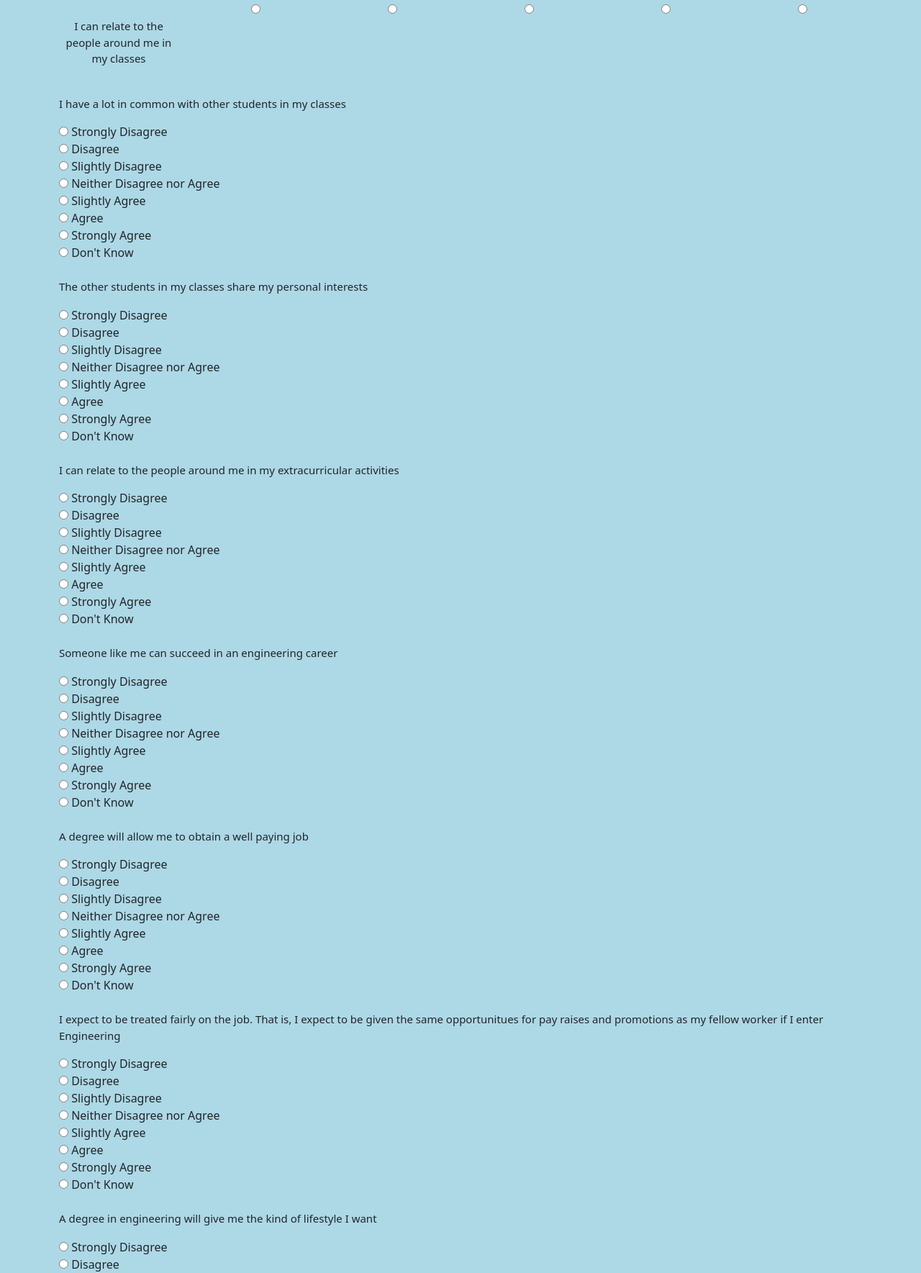
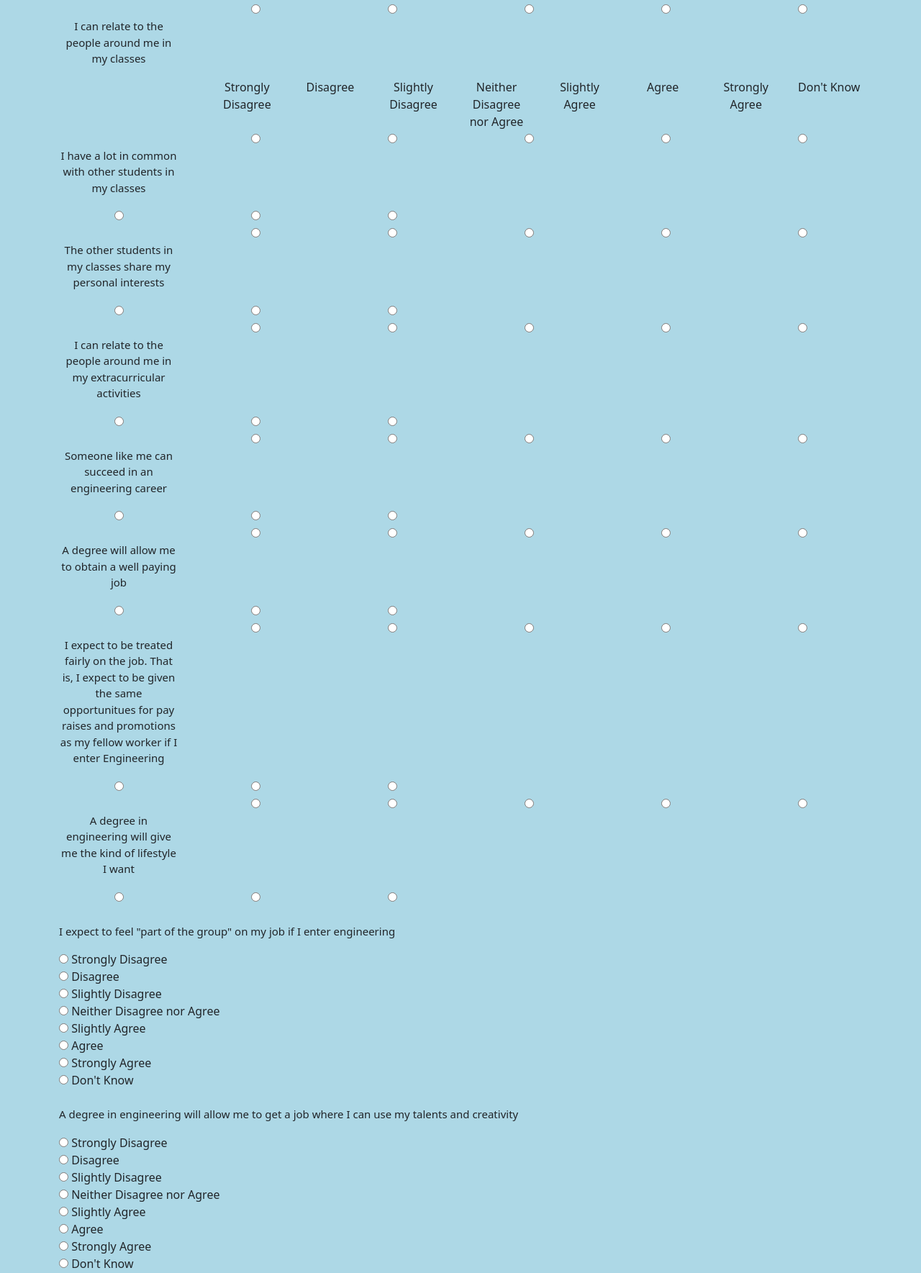
Before and after one commit to deborah620/ITSME, a Django app: page / in a window 1280 px wide. Shown: the part 3364-5133 px from the top of the page at 72% size. Run offline with Django 4.2, Linux system fonts and the light colour scheme; some libraries are stand-ins or nearby versions.

Commit message:
updating index.html more

```diff
--- a/itsme/settings.py
+++ b/itsme/settings.py
@@ -33,6 +33,7 @@ ALLOWED_HOSTS = []
 INSTALLED_APPS = [
     'itsmeapp',
     'rest_framework',
+    'selenium',
     'django.contrib.admin',
     'django.contrib.auth',
     'django.contrib.contenttypes',
--- a/itsmeapp/static/css/all.css
+++ b/itsmeapp/static/css/all.css
@@ -116,3 +116,7 @@ p{
     font-style: times-new-roman;
     font-size: 15px;
 }
+p2{
+    position:relative;
+    style="right: 100px;"
+}
--- a/itsmeapp/templates/itsmeapp/index.html
+++ b/itsmeapp/templates/itsmeapp/index.html
@@ -1082,151 +1082,268 @@
                         </div>
                   </form>
 
+                  <!new set of answers row, column headers>
+                  <div class="row row-cols-md-9 mb-9 text-center">
+                    <div class="col themed-grid-col" style="float: right; margin-right: 100px;">
+
+                    </div>
+                    <div class="col themed-grid-col">
+                        Strongly Disagree
+                    </div>
+                    <div class="col themed-grid-col">
+                        Disagree
+                    </div>
+                    <div class="col themed-grid-col">
+                        Slightly Disagree
+                    </div>
+                    <div class="col themed-grid-col">
+                        Neither Disagree nor Agree
+                    </div>
+                    <div class="col themed-grid-col">
+                        Slightly Agree
+                    </div>
+                    <div class="col themed-grid-col">
+                        Agree
+                    </div>
+                    <div class="col themed-grid-col">
+                        Strongly Agree
+                    </div>
+                    <div class="col themed-grid-col">
+                        Don't Know
+                    </div>
+                  </div>
+
                   <!Lot in common with other students in class>
                   <form id = "lot-common" action="{% url 'survey_result_api' %}" method="post">
-                      <br><p id = "lot-common-prompt">I have a lot in common with other students in my classes</p>
+
+                      <!creating row with question and answer radio buttons>
+                      <div class="row row-cols-md-6 text-center">
+                            <div class="col themed-grid-col">
+                                <br><p>I have a lot in common with other students in my classes</p>
+                            </div>
+                            <div class="col themed-grid-col">
                                 <input type="radio" id="Strongly-Disagree-lot" name="lot-common" value="1">
-                      <label for="Strongly-Disagree-lot">Strongly Disagree</label><br>
+                            </div>
+                            <div class="col themed-grid-col">
                                 <input type="radio" id="Disagree-lot" name="lot-common" value="2">
-                      <label for="Disagree-lot">Disagree</label><br>
+                            </div>
+                            <div class="col themed-grid-col">
                                 <input type="radio" id="Slightly-Disagree-lot" name="lot-common" value="3">
-                      <label for="Slightly-Disagree-lot">Slightly Disagree</label><br>
+                            </div>
+                            <div class="col themed-grid-col">
                                  <input type="radio" id="Neither-Disagree-lot" name="lot-common" value="4">
-                      <label for="Neither-Disagree-lot">Neither Disagree nor Agree</label><br>
+                            </div>
+                            <div class="col themed-grid-col">
                                <input type="radio" id="Slightly-Agree-lot" name="lot-common" value="5">
-                      <label for="Slightly-Agree-lot">Slightly Agree</label><br>
+                            </div>
+                            <div class="col themed-grid-col">
                                  <input type="radio" id="Agree-lot" name="lot-common" value="6">
-                      <label for="Agree-lot">Agree</label><br>
+                            </div>
+                            <div class="col themed-grid-col">
                                 <input type="radio" id="Strongly-Agree-lot" name="lot-common" value="7">
-                      <label for="Strongly-Agree-lot">Strongly Agree</label><br>
+                            </div>
+                            <div class="col themed-grid-col">
                                  <input type="radio" id="dk-lot" name="lot-common" value="0">
-                      <label for="dk-lot">Don't Know</label><br>
+                            </div>
+                        </div>
                   </form>
 
                   <!The other students in my classes share my personal interests>
-                  <form id = "others-share" action="{% url 'survey_result_api' %}" method="post">
-                      <br><p id = "The other students in my classes share my personal interests-prompt">The other students in my classes share my personal interests</p>
-                      <input type="radio" id="Strongly-Disagree-share" name="others-share" value="1">
-                      <label for="Strongly-Disagree-share">Strongly Disagree</label><br>
-                      <input type="radio" id="Disagree-share" name="others-share" value="2">
-                      <label for="Disagree-share">Disagree</label><br>
-                      <input type="radio" id="Slightly-Disagree-share" name="others-share" value="3">
-                      <label for="Slightly-Disagree-share">Slightly Disagree</label><br>
-                      <input type="radio" id="Neither-Disagree-share" name="others-share" value="4">
-                      <label for="Neither-Disagree-share">Neither Disagree nor Agree</label><br>
-                      <input type="radio" id="Slightly-Agree-share" name="others-share" value="5">
-                      <label for="Slightly-Agree-share">Slightly Agree</label><br>
-                      <input type="radio" id="Agree-share" name="others-share" value="6">
-                      <label for="Agree-share">Agree</label><br>
-                      <input type="radio" id="Strongly-Agree-share" name="others-share" value="7">
-                      <label for="Strongly-Agree-share">Strongly Agree</label><br>
-                      <input type="radio" id="dk-share" name="others-share" value="0">
-                      <label for="dk-share">Don't Know</label><br>
+                  <form id = "others_share" action="{% url 'survey_result_api' %}" method="post">
+                      <div class="row row-cols-md-6 text-center">
+                            <div class="col themed-grid-col">
+                                  <br><p>The other students in my classes share my personal interests</p>
+                            </div>
+                            <div class="col themed-grid-col">
+                                <input type="radio" id="Strongly-Disagree-share" name="others_share" value="1">
+                            </div>
+                            <div class="col themed-grid-col">
+                                <input type="radio" id="Disagree-share" name="others_share" value="2">
+                            </div>
+                            <div class="col themed-grid-col">
+                                <input type="radio" id="Slightly-Disagree-share" name="others_share" value="3">
+                            </div>
+                            <div class="col themed-grid-col">
+                                 <input type="radio" id="Neither-Disagree-share" name="others_share" value="4">
+                            </div>
+                            <div class="col themed-grid-col">
+                               <input type="radio" id="Slightly-Agree-share" name="others_share" value="5">
+                            </div>
+                            <div class="col themed-grid-col">
+                                 <input type="radio" id="Agree-share" name="others_share" value="6">
+                            </div>
+                            <div class="col themed-grid-col">
+                                <input type="radio" id="Strongly-Agree-share" name="others_share" value="7">
+                            </div>
+                            <div class="col themed-grid-col">
+                                 <input type="radio" id="dk-share" name="others_share" value="0">
+                            </div>
+                      </div>
                   </form>
 
                   <!I can relate to the people around me in my extracurricular activities>
-                  <form id = "relate-extra" action="{% url 'survey_result_api' %}" method="post">
-                      <br><p id = "I can relate to the people around me in my extracurricular activities-prompt">I can relate to the people around me in my extracurricular activities</p>
-                      <input type="radio" id="Strongly-Disagree-extra" name="relate-extra" value="1">
-                      <label for="Strongly-Disagree-extra">Strongly Disagree</label><br>
-                      <input type="radio" id="Disagree-extra" name="relate-extra" value="2">
-                      <label for="Disagree-extra">Disagree</label><br>
-                      <input type="radio" id="Slightly-Disagree-extra" name="relate-extra" value="3">
-                      <label for="Slightly-Disagree-extra">Slightly Disagree</label><br>
-                      <input type="radio" id="Neither-Disagree-extra" name="relate-extra" value="4">
-                      <label for="Neither-Disagree-extra">Neither Disagree nor Agree</label><br>
-                      <input type="radio" id="Slightly-Agree-extra" name="relate-extra" value="5">
-                      <label for="Slightly-Agree-extra">Slightly Agree</label><br>
-                      <input type="radio" id="Agree-extra" name="relate-extra" value="6">
-                      <label for="Agree-extra">Agree</label><br>
-                      <input type="radio" id="Strongly-Agree-extra" name="relate-extra" value="7">
-                      <label for="Strongly-Agree-extra">Strongly Agree</label><br>
-                      <input type="radio" id="dk-extra" name="relate-extra" value="0">
-                      <label for="dk-extra">Don't Know</label><br>
+                  <form id = "relate_extra" action="{% url 'survey_result_api' %}" method="post">
+                      <div class="row row-cols-md-6 text-center">
+                            <div class="col themed-grid-col">
+                                <br><p>I can relate to the people around me in my extracurricular activities</p>
+                            </div>
+                            <div class="col themed-grid-col">
+                                <input type="radio" id="Strongly-Disagree-extra" name="relate_extra" value="1">
+                            </div>
+                            <div class="col themed-grid-col">
+                                <input type="radio" id="Disagree-extra" name="relate_extra" value="2">
+                            </div>
+                            <div class="col themed-grid-col">
+                                <input type="radio" id="Slightly-Disagree-extra" name="relate_extra" value="3">
+                            </div>
+                            <div class="col themed-grid-col">
+                                 <input type="radio" id="Neither-Disagree-extra" name="relate_extra" value="4">
+                            </div>
+                            <div class="col themed-grid-col">
+                               <input type="radio" id="Slightly-Agree-extra" name="relate_extra" value="5">
+                            </div>
+                            <div class="col themed-grid-col">
+                                 <input type="radio" id="Agree-extra" name="relate_extra" value="6">
+                            </div>
+                            <div class="col themed-grid-col">
+                                <input type="radio" id="Strongly-Agree-extra" name="relate_extra" value="7">
+                            </div>
+                            <div class="col themed-grid-col">
+                                 <input type="radio" id="dk-extra" name="relate_extra" value="0">
+                            </div>
+                      </div>
                   </form>
 
                   <!Can succeed in an engineering career>
                   <form id = "succeed" action="{% url 'survey_result_api' %}" method="post">
-                      <br><p id = "Can succeed in an engineering career-prompt">Someone like me can succeed in an engineering career</p>
+                      <div class="row row-cols-md-6 text-center">
+                            <div class="col themed-grid-col">
+                                 <br><p>Someone like me can succeed in an engineering career</p>
+                            </div>
+                            <div class="col themed-grid-col">
                                 <input type="radio" id="Strongly-Disagree-succeed" name="succeed" value="1">
-                      <label for="Strongly-Disagree-succeed">Strongly Disagree</label><br>
+                            </div>
+                            <div class="col themed-grid-col">
                                 <input type="radio" id="Disagree-succeed" name="succeed" value="2">
-                      <label for="Disagree-succeed">Disagree</label><br>
+                            </div>
+                            <div class="col themed-grid-col">
                                 <input type="radio" id="Slightly-Disagree-succeed" name="succeed" value="3">
-                      <label for="Slightly-Disagree-succeed">Slightly Disagree</label><br>
+                            </div>
+                            <div class="col themed-grid-col">
                                  <input type="radio" id="Neither-Disagree-succeed" name="succeed" value="4">
-                      <label for="Neither-Disagree-succeed">Neither Disagree nor Agree</label><br>
+                            </div>
+                            <div class="col themed-grid-col">
                                <input type="radio" id="Slightly-Agree-succeed" name="succeed" value="5">
-                      <label for="Slightly-Agree-succeed">Slightly Agree</label><br>
+                            </div>
+                            <div class="col themed-grid-col">
                                  <input type="radio" id="Agree-succeed" name="succeed" value="6">
-                      <label for="Agree-succeed">Agree</label><br>
+                            </div>
+                            <div class="col themed-grid-col">
                                 <input type="radio" id="Strongly-Agree-succeed" name="succeed" value="7">
-                      <label for="Strongly-Agree-succeed">Strongly Agree</label><br>
+                            </div>
+                            <div class="col themed-grid-col">
                                  <input type="radio" id="dk-succeed" name="succeed" value="0">
-                      <label for="dk-succeed">Don't Know</label><br>
+                            </div>
+                      </div>
                   </form>
 
                   <!A degree will allow me to obtain a well paying job>
-                  <form id = "well-paying" action="{% url 'survey_result_api' %}" method="post">
-                      <br><p id = "A degree will allow me to obtain a well paying job-prompt">A degree will allow me to obtain a well paying job</p>
-                      <input type="radio" id="Strongly-Disagree-money" name="well-paying" value="1">
-                      <label for="Strongly-Disagree-money">Strongly Disagree</label><br>
-                      <input type="radio" id="Disagree-money" name="well-paying" value="2">
-                      <label for="Disagree-money">Disagree</label><br>
-                      <input type="radio" id="Slightly-Disagree-money" name="well-paying" value="3">
-                      <label for="Slightly-Disagree-money">Slightly Disagree</label><br>
-                      <input type="radio" id="Neither-Disagree-money" name="well-paying" value="4">
-                      <label for="Neither-Disagree-money">Neither Disagree nor Agree</label><br>
-                      <input type="radio" id="Slightly-Agree-money" name="well-paying" value="5">
-                      <label for="Slightly-Agree-money">Slightly Agree</label><br>
-                      <input type="radio" id="Agree-money" name="well-paying" value="6">
-                      <label for="Agree-money">Agree</label><br>
-                      <input type="radio" id="Strongly-Agree-money" name="well-paying" value="7">
-                      <label for="Strongly-Agree-money">Strongly Agree</label><br>
-                      <input type="radio" id="dk-money" name="well-paying" value="0">
-                      <label for="dk-money">Don't Know</label><br>
+                  <form id = "well_paying" action="{% url 'survey_result_api' %}" method="post">
+                      <div class="row row-cols-md-6 text-center">
+                            <div class="col themed-grid-col">
+                                <br><p>A degree will allow me to obtain a well paying job</p>
+                            </div>
+                            <div class="col themed-grid-col">
+                                <input type="radio" id="Strongly-Disagree-money" name="well_paying" value="1">
+                            </div>
+                            <div class="col themed-grid-col">
+                                <input type="radio" id="Disagree-money" name="well_paying" value="2">
+                            </div>
+                            <div class="col themed-grid-col">
+                                <input type="radio" id="Slightly-Disagree-money" name="well_paying" value="3">
+                            </div>
+                            <div class="col themed-grid-col">
+                                 <input type="radio" id="Neither-Disagree-money" name="well_paying" value="4">
+                            </div>
+                            <div class="col themed-grid-col">
+                               <input type="radio" id="Slightly-Agree-money" name="well_paying" value="5">
+                            </div>
+                            <div class="col themed-grid-col">
+                                 <input type="radio" id="Agree-money" name="well_paying" value="6">
+                            </div>
+                            <div class="col themed-grid-col">
+                                <input type="radio" id="Strongly-Agree-money" name="well_paying" value="7">
+                            </div>
+                            <div class="col themed-grid-col">
+                                 <input type="radio" id="dk-money" name="well_paying" value="0">
+                            </div>
+                      </div>
                   </form>
 
                   <!I expect to be treated fairly on the job. That is, I expect to be given the same opportunities for pay raises and promotions as my fellow worker if I enter Engineering>
                   <form id = "expect" action="{% url 'survey_result_api' %}" method="post">
-                      <br><p id = "I expect to be treated fairly on the job. That is, I expect to be given the same opportunities for pay raises and promotions as my fellow worker if I enter Engineering-prompt">I expect to be treated fairly on the job. That is, I expect to be given the same opportunitues for pay raises and promotions as my fellow worker if I enter Engineering</p>
+                      <div class="row row-cols-md-6 text-center">
+                            <div class="col themed-grid-col">
+                                <br><p>I expect to be treated fairly on the job. That is, I expect to be given the same opportunitues for pay raises and promotions as my fellow worker if I enter Engineering</p>
+                            </div>
+                            <div class="col themed-grid-col">
                                 <input type="radio" id="Strongly-Disagree-expect" name="expect" value="1">
-                      <label for="Strongly-Disagree-expect">Strongly Disagree</label><br>
+                            </div>
+                            <div class="col themed-grid-col">
                                 <input type="radio" id="Disagree-expect" name="expect" value="2">
-                      <label for="Disagree-expect">Disagree</label><br>
+                            </div>
+                            <div class="col themed-grid-col">
                                 <input type="radio" id="Slightly-Disagree-expect" name="expect" value="3">
-                      <label for="Slightly-Disagree-expect">Slightly Disagree</label><br>
+                            </div>
+                            <div class="col themed-grid-col">
                                  <input type="radio" id="Neither-Disagree-expect" name="expect" value="4">
-                      <label for="Neither-Disagree-expect">Neither Disagree nor Agree</label><br>
+                            </div>
+                            <div class="col themed-grid-col">
                                <input type="radio" id="Slightly-Agree-expect" name="expect" value="5">
-                      <label for="Slightly-Agree-expect">Slightly Agree</label><br>
+                            </div>
+                            <div class="col themed-grid-col">
                                  <input type="radio" id="Agree-expect" name="expect" value="6">
-                      <label for="Agree-expect">Agree</label><br>
+                            </div>
+                            <div class="col themed-grid-col">
                                 <input type="radio" id="Strongly-Agree-expect" name="expect" value="7">
-                      <label for="Strongly-Agree-expect">Strongly Agree</label><br>
+                            </div>
+                            <div class="col themed-grid-col">
                                  <input type="radio" id="dk-expect" name="expect" value="0">
-                      <label for="dk-expect">Don't Know</label><br>
+                            </div>
+                      </div>
                   </form>
 
                   <!A degree in engineering will give me the kind of lifestyle I want>
                   <form id = "lifestyle" action="{% url 'survey_result_api' %}" method="post">
-                      <br><p id = "A degree in engineering will give me the kind of lifestyle I want-prompt">A degree in engineering will give me the kind of lifestyle I want</p>
+                      <div class="row row-cols-md-6 text-center">
+                            <div class="col themed-grid-col">
+                               <br><p>A degree in engineering will give me the kind of lifestyle I want</p>
+                            </div>
+                            <div class="col themed-grid-col">
                                 <input type="radio" id="Strongly-Disagree-lifestyle" name="lifestyle" value="1">
-                      <label for="Strongly-Disagree-lifestyle">Strongly Disagree</label><br>
+                            </div>
+                            <div class="col themed-grid-col">
                                 <input type="radio" id="Disagree-lifestyle" name="lifestyle" value="2">
-                      <label for="Disagree-lifestyle">Disagree</label><br>
+                            </div>
+                            <div class="col themed-grid-col">
                                 <input type="radio" id="Slightly-Disagree-lifestyle" name="lifestyle" value="3">
-                      <label for="Slightly-Disagree-lifestyle">Slightly Disagree</label><br>
+                            </div>
+                            <div class="col themed-grid-col">
                                  <input type="radio" id="Neither-Disagree-lifestyle" name="lifestyle" value="4">
-                      <label for="Neither-Disagree-lifestyle">Neither Disagree nor Agree</label><br>
+                            </div>
+                            <div class="col themed-grid-col">
                                <input type="radio" id="Slightly-Agree-lifestyle" name="lifestyle" value="5">
-                      <label for="Slightly-Agree-lifestyle">Slightly Agree</label><br>
+                            </div>
+                            <div class="col themed-grid-col">
                                  <input type="radio" id="Agree-lifestyle" name="lifestyle" value="6">
-                      <label for="Agree-lifestyle">Agree</label><br>
+                            </div>
+                            <div class="col themed-grid-col">
                                 <input type="radio" id="Strongly-Agree-lifestyle" name="lifestyle" value="7">
-                      <label for="Strongly-Agree-lifestyle">Strongly Agree</label><br>
+                            </div>
+                            <div class="col themed-grid-col">
                                  <input type="radio" id="dk-lifestyle" name="lifestyle" value="0">
-                      <label for="dk-lifestyle">Don't Know</label><br>
+                            </div>
+                      </div>
                   </form>
 
                   <!I expect to feel "part of the group" on my job if I enter Engineering>
--- a/requirements.txt
+++ b/requirements.txt
@@ -1,2 +1,3 @@
 Django~=4.0.3
 djangorestframework~=3.13.1
+selenium~=4.1.5
```
Also changed, not shown: itsmeapp/tests.py (+13 -0 lines). Lines whose indentation alone changed are shown as unchanged.
